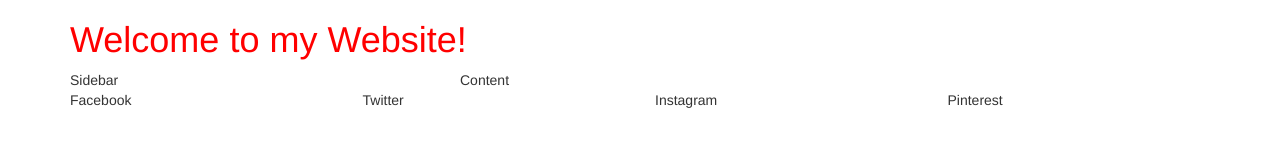
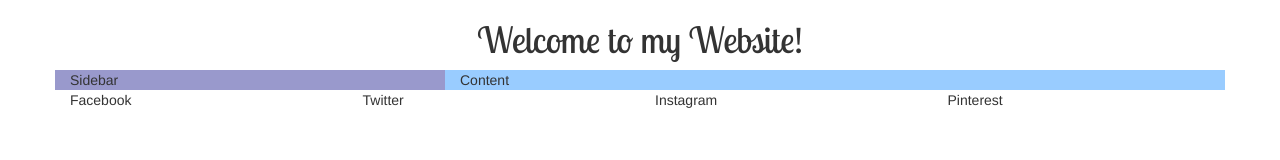
Before and after one commit to missalana00/playingwithbootstrap, a plain HTML site: page index.html in a window 1280 px wide. Drawn offline with nearby package versions, Linux system fonts and the light colour scheme.

Commit message:
added a Google font etc

```diff
--- a/main.css
+++ b/main.css
@@ -1,3 +1,12 @@
 h1 {
-	color: red;
+	font-family: 'Lobster Two', cursive;
+	text-align: center;
 }
+
+.col-md-4 {
+	background-color:#9999cc;
+}
+
+.col-md-8 {
+	background-color:#99ccff;
+}
```
